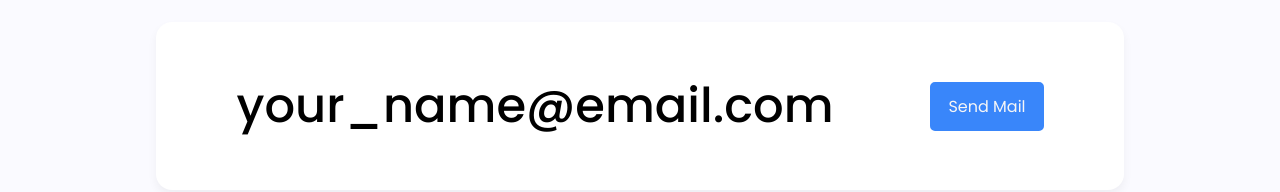
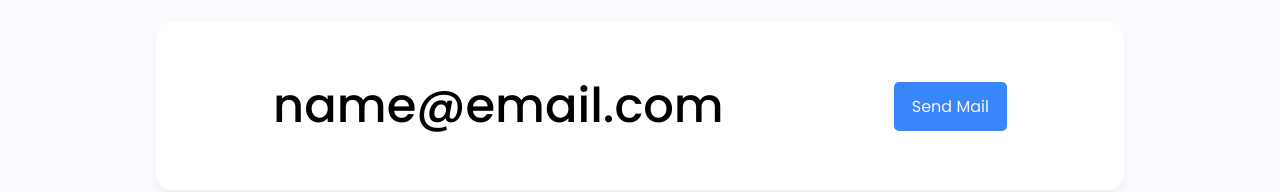
Before and after one commit to saishnu25/website, a React (Create React App) app: page / in a window 1280 px wide. Shown: the part 3298-3490 px from the top of the page. Built offline with nearby package versions, Linux system fonts and the light colour scheme.

Commit message:
minor changes

```diff
--- a/src/components/About/About.js
+++ b/src/components/About/About.js
@@ -15,8 +15,8 @@ function About() {
         <div className="SectionTitle">About Me</div>
         <div className="BigCard">
           <Image
-            src="https://raw.githubusercontent.com/gurupawar/website/main/src/Assets/man-svgrepo-com.svg"
-            alt="man-svgrepo"
+            src="https://raw.githubusercontent.com/saishnu25/website/main/src/Assets/profile.png"
+            alt="profile"
           />
           <div className="AboutBio">
           Greetings! Welcome to my website. I'm Saishnu, a senior
--- a/src/components/Contact/Contact.js
+++ b/src/components/Contact/Contact.js
@@ -8,7 +8,7 @@ function Contact() {
         <div className="SectionTitle">Feel free to get in touch with me!</div>
         <div className="BigCard">
           <Email>
-            <span>your_name@email.com</span>
+            <span>name@email.com</span>
             <a
               className="btn PrimaryBtn"
               href="mailto:your_email@gmail.com"
```
Also changed, not shown: 1 other file (tests, documents, lock files or other folders).
